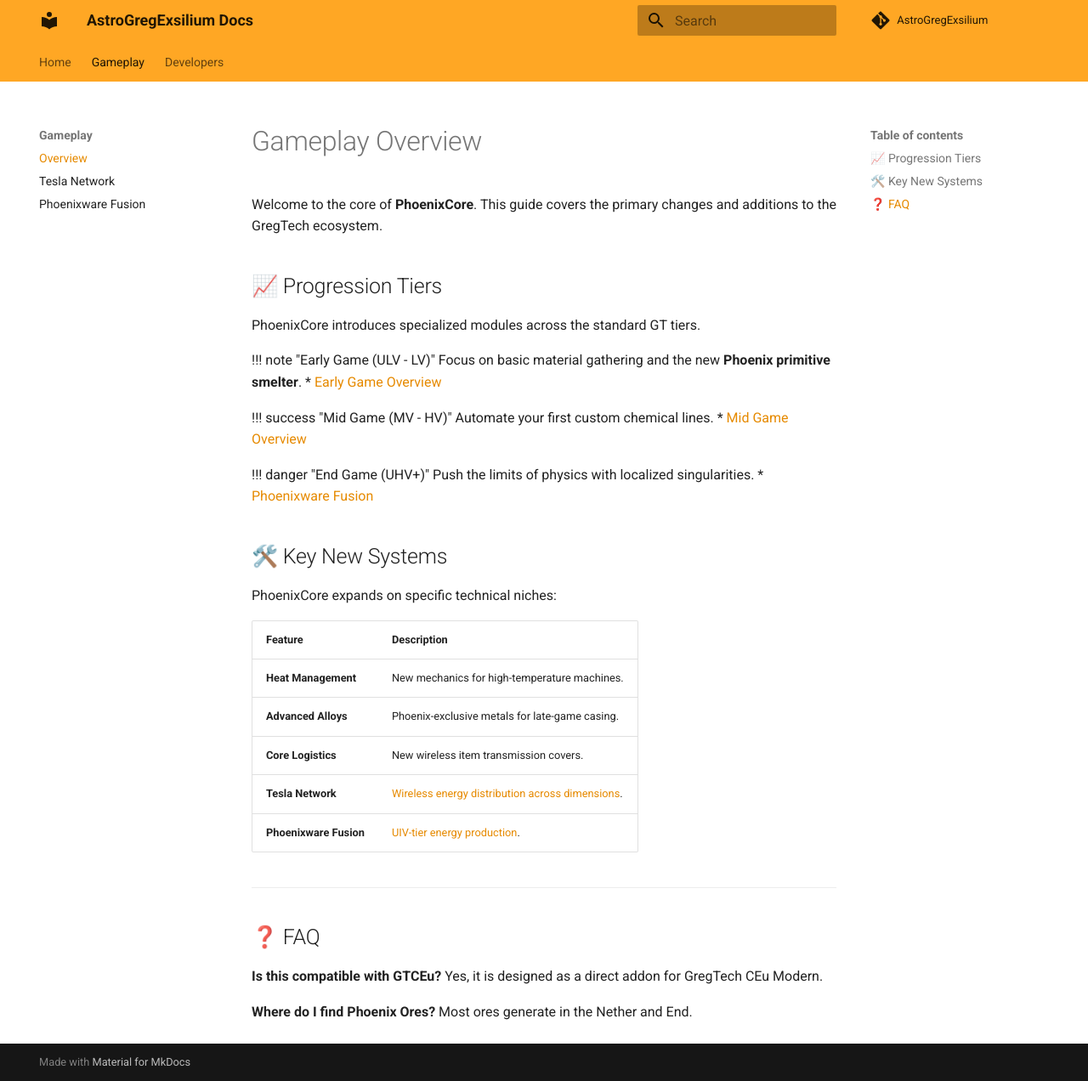
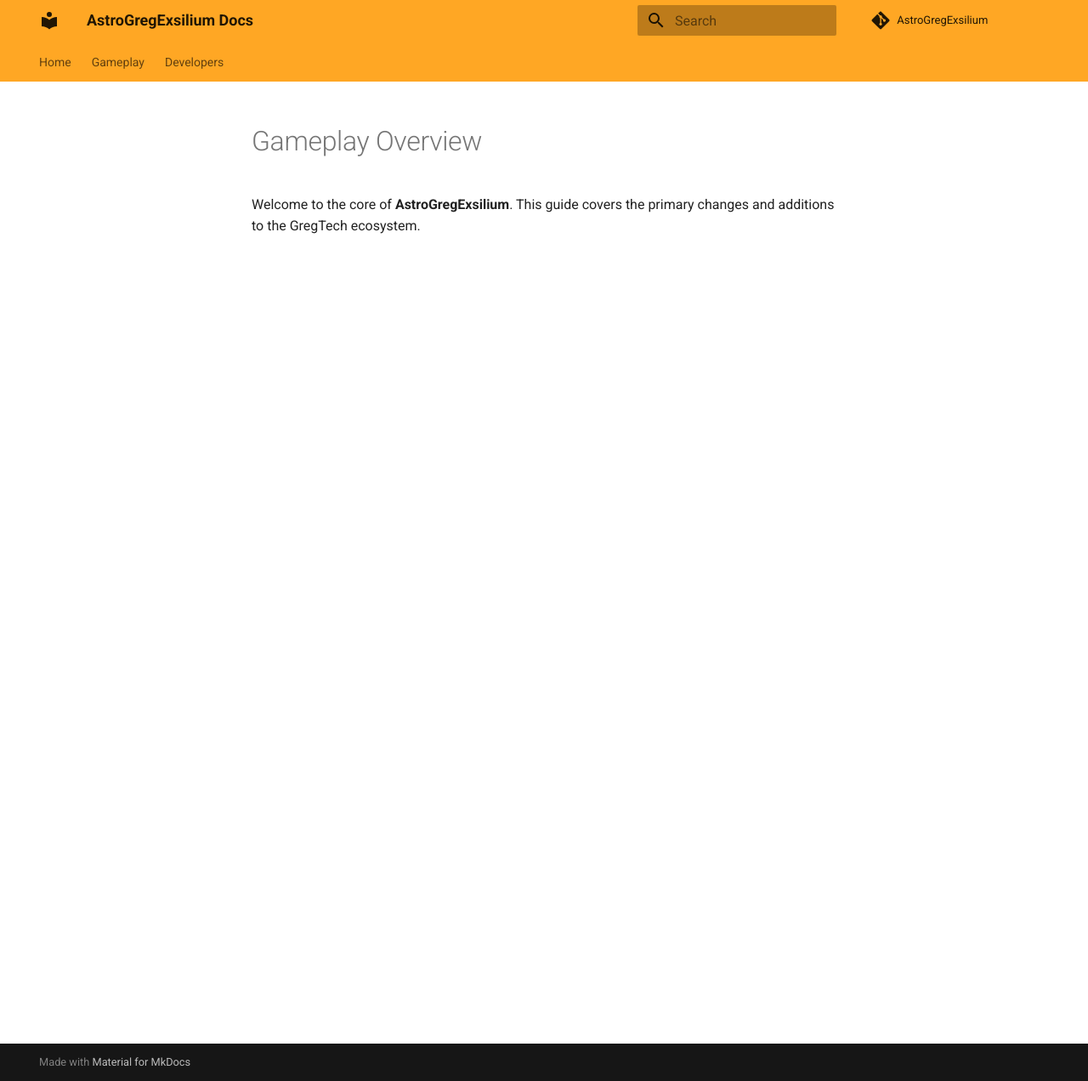
Before and after one commit to HazeVista/AstroGregExsilium, an MkDocs documentation site: the page built from docs/content/Gameplay.md, in a window 1280 px wide and 1272 px high. Shown: the whole window at 85% size. Built offline with MkDocs 1.6.1 and Material for MkDocs 9.7.7, drawn with Linux system fonts in a browser that asks for light colours; comment, search, counter and statistics services are not loaded.

```diff
--- a/docs/content/Gameplay.md
+++ b/docs/content/Gameplay.md
@@ -1,36 +1,3 @@
 # Gameplay Overview
 
-Welcome to the core of **PhoenixCore**. This guide covers the primary changes and additions to the GregTech ecosystem.
-
-## 📈 Progression Tiers
-PhoenixCore introduces specialized modules across the standard GT tiers.
-
-!!! note "Early Game (ULV - LV)"
-Focus on basic material gathering and the new **Phoenix primitive smelter**.
-* [Early Game Overview](index.md)
-
-!!! success "Mid Game (MV - HV)"
-Automate your first custom chemical lines.
-* [Mid Game Overview](index.md)
-
-!!! danger "End Game (UHV+)"
-Push the limits of physics with localized singularities.
-* [Phoenixware Fusion](gameplay/fusion.md)
-
-## 🛠️ Key New Systems
-PhoenixCore expands on specific technical niches:
-
-| Feature | Description |
-| :--- | :--- |
-| **Heat Management** | New mechanics for high-temperature machines. |
-| **Advanced Alloys** | Phoenix-exclusive metals for late-game casing. |
-| **Core Logistics** | New wireless item transmission covers. |
-| **Tesla Network** | [Wireless energy distribution across dimensions](gameplay/tesla/). |
-| **Phoenixware Fusion** | [UIV-tier energy production](gameplay/fusion.md). |
-
----
-
-## ❓ FAQ
-**Is this compatible with GTCEu?** Yes, it is designed as a direct addon for GregTech CEu Modern.
-
-**Where do I find Phoenix Ores?** Most ores generate in the Nether and End.
+Welcome to the core of **AstroGregExsilium**. This guide covers the primary changes and additions to the GregTech ecosystem.
```
Also changed, not shown: docs/content/Development.md (+0 -20 lines), docs/content/development/begin/index.md (added, +1 -0 lines), docs/content/development/tesla/index.md (deleted, +0 -36 lines), docs/content/gameplay/fusion.md (deleted, +0 -40 lines), docs/content/gameplay/machines/index.md (added, +1 -0 lines), docs/content/gameplay/overview/index.md (added, +1 -0 lines), docs/content/gameplay/progression/index.md (added, +1 -0 lines), docs/content/gameplay/tesla/index.md (deleted, +0 -39 lines), docs/content/index.md (+1 -21 lines), docs/content/.pages, docs/content/assets/icon.png (deleted).
